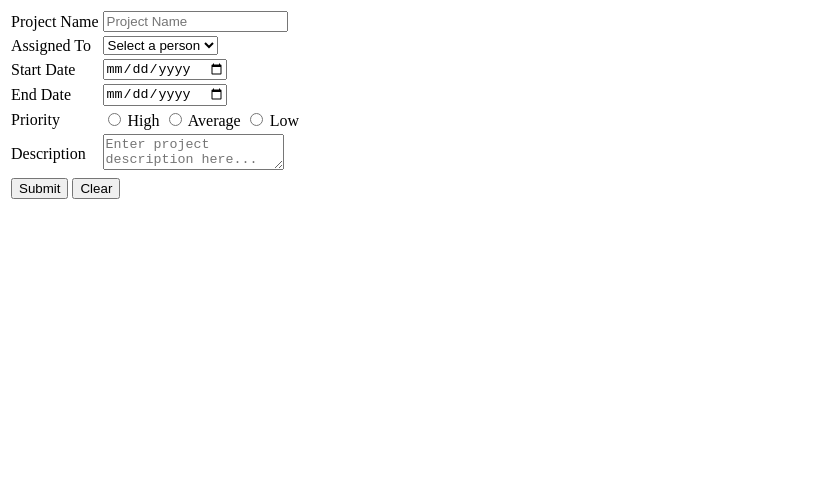
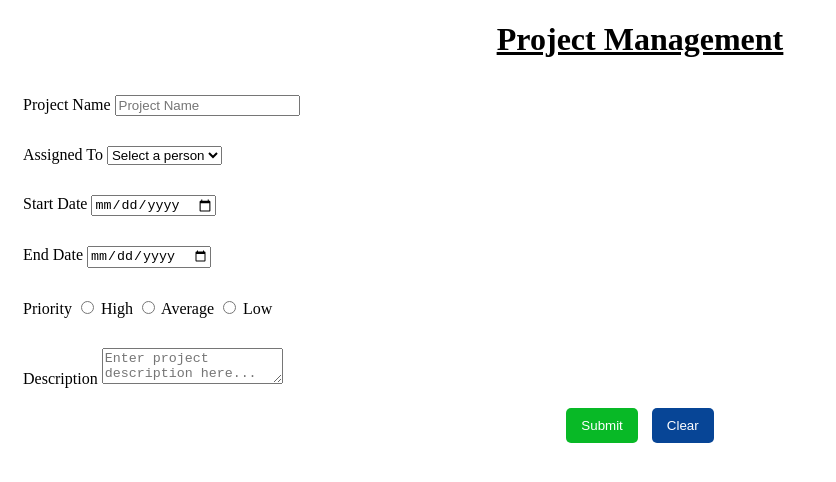
Before and after one commit to GAURAV-TIWARI-ux/WEB_DEVELOPMENT, a plain HTML site: page index.html in a window 1280 px wide. Shown: the whole page, without its empty margins (0-836 px from the left). Drawn offline with Linux system fonts and the light colour scheme.

Commit message:
index.html

```diff
--- a/index.html
+++ b/index.html
@@ -4,17 +4,40 @@
     <meta charset="UTF-8">
     <meta name="viewport" content="width=device-width, initial-scale=1.0">
     <title>Project Form</title>
+    <style>
+
+        h1 {
+            text-align: center;
+            text-decoration: underline;
+        }
+        .form-group{
+            padding: 15px;
+        }
+
+        .button-group {
+            text-align: center;
+        }
+        input[type="submit"],
+        input[type="reset"] {
+            padding: 10px 15px;
+            margin: 5px;
+            border-radius: 5px;
+            cursor: pointer;
+            border: none;}
+    </style>
+
 </head>
 <body>
+    <div>
+        <h1><u>Project Management</u></h1>
+    </div>
     <form action="/submit-form">
-        <table>
-            <tr>
-                <td><label for="pname">Project Name</label></td>
-                <td><input type="text" id="pname" name="pname" placeholder="Project Name" required></td>
-            </tr>
-            <tr>
-                <td><label for="assign">Assigned To</label></td>
-                <td>
+        <div class="form-group">
+            <label for="pname">Project Name</label>
+            <input type="text" id="pname" name="pname" placeholder="Project Name" required>
+        </div>
+        <div class="form-group">
+            <label for="assign">Assigned To</label>
             <select name="assign" id="assign" required>
                 <option value="">Select a person</option>
                 <option value="Johnson Smith">Johnson Smith</option>
@@ -22,42 +45,32 @@
                 <option value="Tony Stark">Tony Stark</option>
                 <option value="Andrew Smith">Andrew Smith</option>
             </select>
-                </td>
-            </tr>
-            <tr>
-                <td><label for="sdate">Start Date</label></td>
-                <td><input type="date" id="sdate" name="sdate" required></td>
-            </tr>
-            <tr>
-                <td><label for="edate">End Date</label></td>
-                <td><input type="date" id="edate" name="edate" required></td>
-            </tr>
-            <tr>
-                <td><label>Priority</label></td>
-                <td>
+        </div>
+        <div class="form-group">
+            <label for="sdate">Start Date</label>
+            <input type="date" id="sdate" name="sdate" required>
+        </div>
+        <div class="form-group">
+            <label for="edate">End Date</label>
+            <input type="date" id="edate" name="edate" required>
+        </div>
+        <div class="form-group">
+            <label>Priority</label>
             <input type="radio" id="high" name="priority" value="high" required>
             <label for="high">High</label>
-
             <input type="radio" id="average" name="priority" value="average">
             <label for="average">Average</label>
-
             <input type="radio" id="low" name="priority" value="low">
             <label for="low">Low</label>
-                </td>
-            </tr>
-            <tr>
-                <td><label for="description">Description</label></td>
-                <td><textarea id="description" name="description" placeholder="Enter project description here..." required></textarea></td>
-            </tr>
-            <tr>
-                <td colspan="2">
-                    <input type="submit" value="Submit">
-                    <input type="reset" value="Clear">
-                </td>
-            </tr>
-        </table>
+        </div>
+        <div class="form-group">
+            <label for="description">Description</label>
+            <textarea id="description" name="description" placeholder="Enter project description here..." required></textarea>
+        </div>
+        <div class="button-group">
+            <input type="submit" style="background-color: #08b926; color: white;" value="Submit">
+            <input type="reset" style="background-color: #074596; color: white;" value="Clear">
+        </div>
     </form>
-
-
 </body>
 </html>
```
Lines whose indentation alone changed are shown as unchanged.
